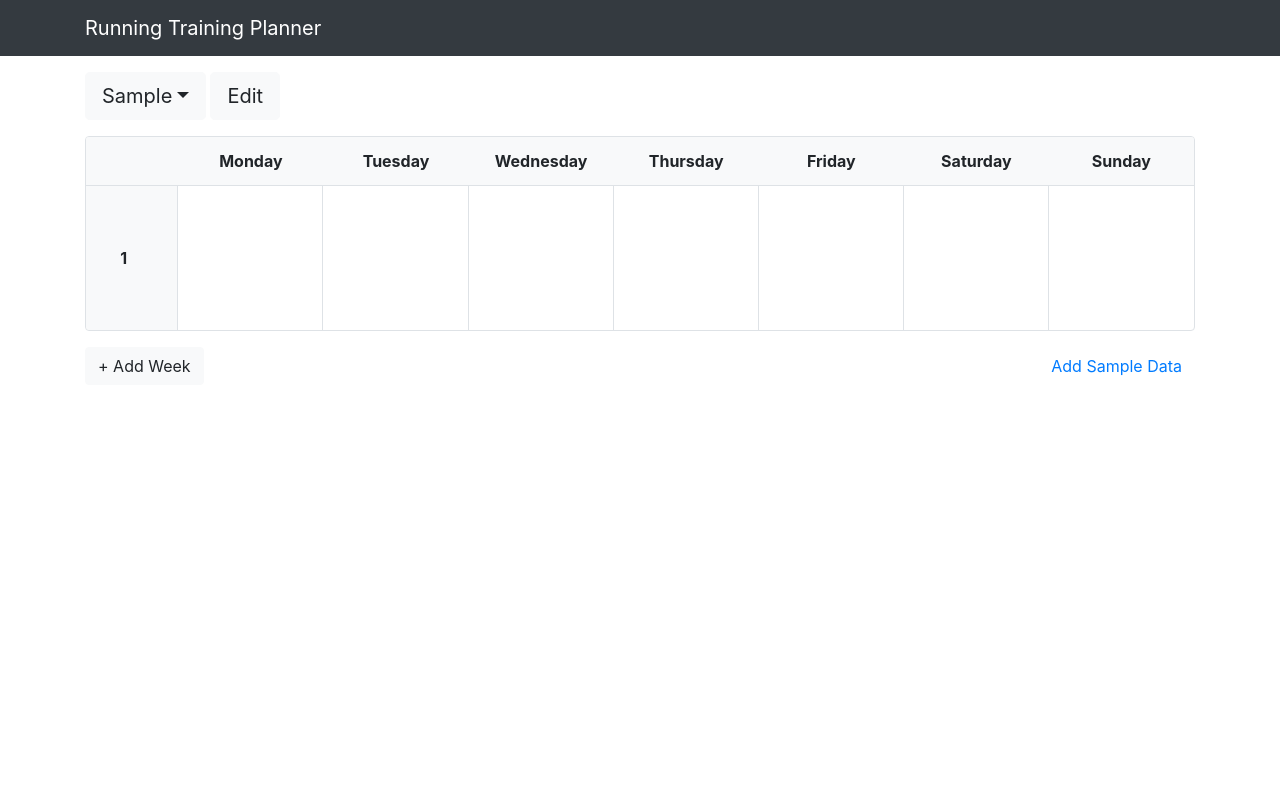
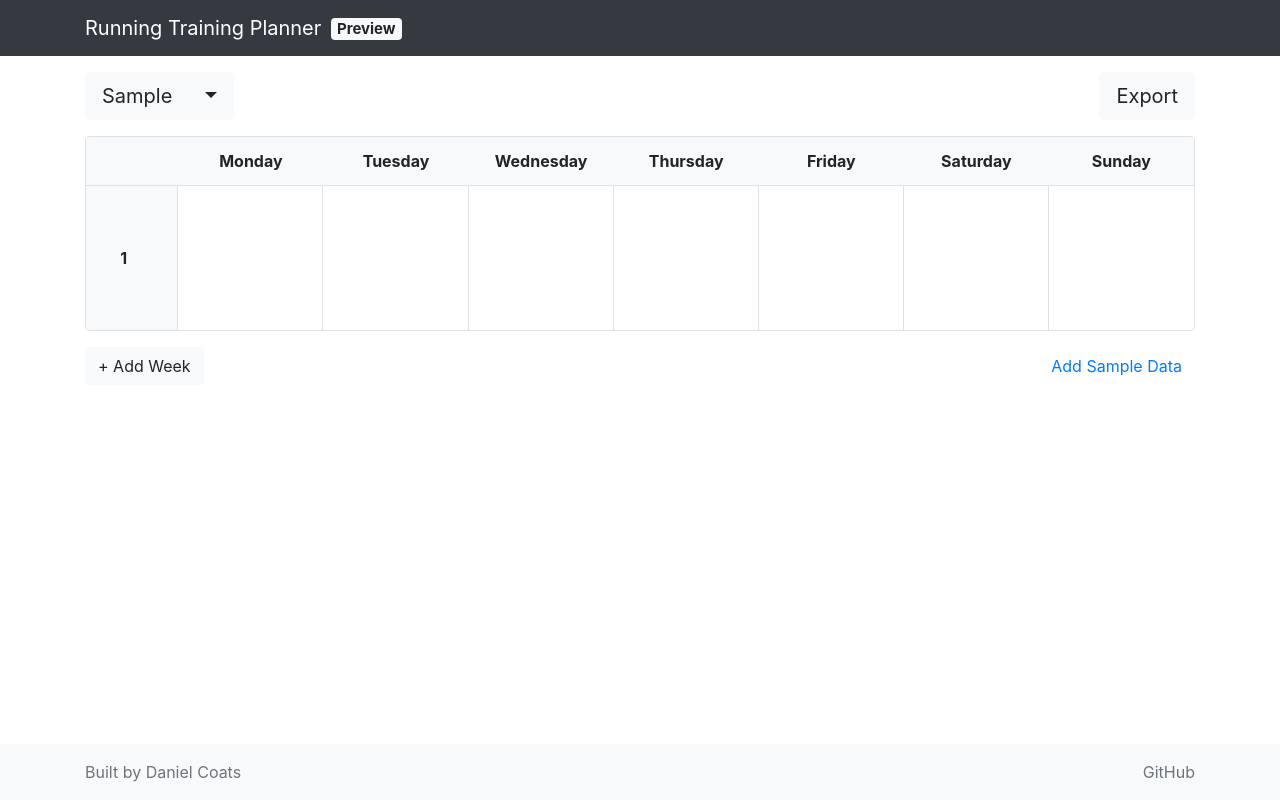
Before and after one commit to danielcoats/training-planner, a React (Create React App) app: page / in a window 1280 px wide. Both pictures are taken after typing "Sample" into the empty fields and a click on the button "Create". Built offline with nearby package versions, Linux system fonts and the light colour scheme; some icons are missing.

Commit message:
Add preview button, basic import/export, sticky footer

```diff
--- a/package.json
+++ b/package.json
@@ -19,6 +19,7 @@
     "bootstrap-icons": "^1.5.0",
     "classnames": "^2.3.1",
     "dexie": "^3.0.3",
+    "dexie-export-import": "^1.0.3",
     "formik": "^2.2.6",
     "lodash": "^4.17.21",
     "luxon": "^1.27.0",
--- a/public/index.html
+++ b/public/index.html
@@ -1,20 +1,20 @@
 <!DOCTYPE html>
-<html lang="en">
+<html lang="en" style="height: 100%;">
+
 <head>
   <meta charset="utf-8" />
   <link rel="icon" href="%PUBLIC_URL%/favicon.ico" />
   <meta name="viewport" content="width=device-width, initial-scale=1" />
   <meta name="theme-color" content="#000000" />
-    <meta
-      name="description"
-      content="Web site created using create-react-app"
-    />
+  <meta name="description" content="Web site created using create-react-app" />
   <link rel="apple-touch-icon" href="%PUBLIC_URL%/logo192.png" />
   <link rel="manifest" href="%PUBLIC_URL%/manifest.json" />
   <title>Running Training Planner</title>
 </head>
-  <body>
+
+<body style="height: 100%;">
   <noscript>You need to enable JavaScript to run this app.</noscript>
-    <div id="root"></div>
+  <div id="root" style="height: 100%; display: flex; flex-direction: column;"></div>
 </body>
+
 </html>
--- a/src/components/ActionBar.tsx
+++ b/src/components/ActionBar.tsx
@@ -1,12 +1,37 @@
 import { useState } from 'react';
-import { Button, Col, Dropdown, DropdownButton, Row } from 'react-bootstrap';
+import {
+  Button,
+  ButtonGroup,
+  Col,
+  Dropdown,
+  DropdownButton,
+  Row,
+} from 'react-bootstrap';
+import { db } from '../db';
 import { selectedPlanIdUpdated } from '../features/appSlice';
 import { Plan, selectPlans } from '../features/plansSlice';
 import { useAppDispatch, useAppSelector } from '../hooks';
 import { AddEditTrainingPlanModal } from './AddEditTrainingPlanModal';
+import { exportDB } from 'dexie-export-import';
 
 interface ActionBarProps {
   plan: Plan;
+}
+
+async function exportAsJson() {
+  const blob = await exportDB(db);
+  download(blob);
+}
+
+function download(blob: Blob) {
+  const anchor = window.document.createElement('a');
+  anchor.href = window.URL.createObjectURL(blob);
+  anchor.download = 'training-planner-export.json';
+  anchor.style.display = 'none';
+  document.body.appendChild(anchor);
+  anchor.click();
+  document.body.removeChild(anchor);
+  window.URL.revokeObjectURL(anchor.href);
 }
 
 export function ActionBar({ plan }: ActionBarProps) {
@@ -36,11 +61,19 @@ export function ActionBar({ plan }: ActionBarProps) {
     <>
       <Row>
         <Col>
-          <DropdownButton
-            title={planAbbrev}
+          <ButtonGroup>
+            <Button
               variant="light"
               size="lg"
-            className="d-inline-block mr-1">
+              as={ButtonGroup}
+              onClick={() => showAddEditPlanModal(false)}>
+              {planAbbrev}
+            </Button>
+            <DropdownButton
+              variant="light"
+              size="lg"
+              as={ButtonGroup}
+              title="">
               {otherPlans.length > 0 && (
                 <>
                   {otherPlans.map((p) => (
@@ -57,11 +90,11 @@ export function ActionBar({ plan }: ActionBarProps) {
                 Add New
               </Dropdown.Item>
             </DropdownButton>
-          <Button
-            variant="light"
-            size="lg"
-            onClick={() => showAddEditPlanModal(false)}>
-            Edit
+          </ButtonGroup>
+        </Col>
+        <Col className="d-flex justify-content-end">
+          <Button variant="light" size="lg" onClick={() => exportAsJson()}>
+            Export
           </Button>
         </Col>
       </Row>
--- a/src/components/App.tsx
+++ b/src/components/App.tsx
@@ -1,4 +1,4 @@
-import { Container, Navbar } from 'react-bootstrap';
+import { Badge, Col, Container, Navbar, Row } from 'react-bootstrap';
 import { shallowEqual } from 'react-redux';
 import { selectPlans } from '../features/plansSlice';
 import { useAppSelector } from '../hooks';
@@ -23,12 +23,46 @@ export function App() {
         })}>
         <Navbar expand="lg" variant="dark" bg="dark" className="mb-3">
           <Container>
-            <Navbar.Brand href="#">Running Training Planner</Navbar.Brand>
+            <Navbar.Brand href="#">
+              Running Training Planner{' '}
+              <Badge variant="light" className={styles.previewBadge}>
+                Preview
+              </Badge>
+            </Navbar.Brand>
           </Container>
         </Navbar>
         {loading ? null : screen}
       </div>
       <WorkoutLibrary />
+      <footer className={cn(styles.footer, 'footer mt-auto py-3')}>
+        <Container>
+          <Row>
+            <Col>
+              <span className="text-muted">
+                Built by{' '}
+                <a
+                  className="text-muted"
+                  target="_blank"
+                  rel="noreferrer"
+                  href="https://danielcoats.nz">
+                  Daniel Coats
+                </a>
+              </span>
+            </Col>
+            <Col>
+              <span className="text-muted float-right">
+                <a
+                  className="text-muted"
+                  target="_blank"
+                  rel="noreferrer"
+                  href="https://github.com/danielcoats/training-planner">
+                  GitHub
+                </a>
+              </span>
+            </Col>
+          </Row>
+        </Container>
+      </footer>
     </>
   );
 }
--- a/src/components/EmptyState.tsx
+++ b/src/components/EmptyState.tsx
@@ -1,4 +1,6 @@
-import { Card, Col, Container, Row } from 'react-bootstrap';
+import { useRef } from 'react';
+import { Button, Card, Col, Container, Row } from 'react-bootstrap';
+import { db } from '../db';
 import { addNewPlanToDb } from '../features/plansSlice';
 import { addWeekToDb } from '../features/weeksSlice';
 import { useAppDispatch } from '../hooks';
@@ -7,9 +9,12 @@ import {
   AddEditPlanInput,
   AddEditTrainingPlanForm,
 } from './AddEditTrainingPlanForm';
+import { importInto } from 'dexie-export-import';
+import { initializeData } from '../features/appSlice';
 
 export function EmptyState() {
   const dispatch = useAppDispatch();
+  const fileInputRef = useRef<HTMLInputElement>(null);
 
   const submitForm = async (values: AddEditPlanInput) => {
     const resultAction = await dispatch(
@@ -22,6 +27,20 @@ export function EmptyState() {
       await dispatch(
         addWeekToDb({ planId: resultAction.payload.id, position: 1 }),
       );
+    }
+  };
+
+  const openFilePicker = () => {
+    fileInputRef.current?.click();
+  };
+
+  const handleFileImport = async (
+    event: React.ChangeEvent<HTMLInputElement>,
+  ) => {
+    const file = event.target.files !== null ? event.target.files[0] : null;
+    if (file) {
+      await importInto(db, file);
+      dispatch(initializeData());
     }
   };
 
@@ -46,6 +65,17 @@ export function EmptyState() {
             onSubmit={submitForm}
             size="lg"
           />
+          <Button
+            className="mt-2"
+            variant="link"
+            onClick={() => openFilePicker()}>
+            Import from file
+          </Button>
+          <input
+            type="file"
+            ref={fileInputRef}
+            onChange={handleFileImport}
+            style={{ display: 'none' }}></input>
         </Col>
       </Row>
     </Container>
--- a/src/components/TrainingPlanner.tsx
+++ b/src/components/TrainingPlanner.tsx
@@ -58,7 +58,7 @@ export function TrainingPlanner() {
   };
 
   return (
-    <Container>
+    <Container className="mb-3">
       <ActionBar plan={selectedPlan} />
       <div className={styles.trainingCalendar}>
         <Row className={styles.calendarHeader}>
--- a/src/components/app.module.scss
+++ b/src/components/app.module.scss
@@ -1,3 +1,12 @@
 .sidebarVisible {
   padding-right: 400px;
 }
+
+.previewBadge {
+  margin-left: 0.25rem;
+  vertical-align: text-bottom;
+}
+
+.footer {
+  background-color: var(--gray-100);
+}
--- a/src/styles/bootstrap.scss
+++ b/src/styles/bootstrap.scss
@@ -28,7 +28,7 @@
 @import '~bootstrap/scss/card';
 // @import '~bootstrap/scss/breadcrumb';
 // @import '~bootstrap/scss/pagination';
-// @import '~bootstrap/scss/badge';
+@import '~bootstrap/scss/badge';
 // @import '~bootstrap/scss/jumbotron';
 @import '~bootstrap/scss/alert';
 // @import '~bootstrap/scss/progress';
```
Also changed, not shown: 1 other file (tests, documents, lock files or other folders). Lines whose indentation alone changed are shown as unchanged.
